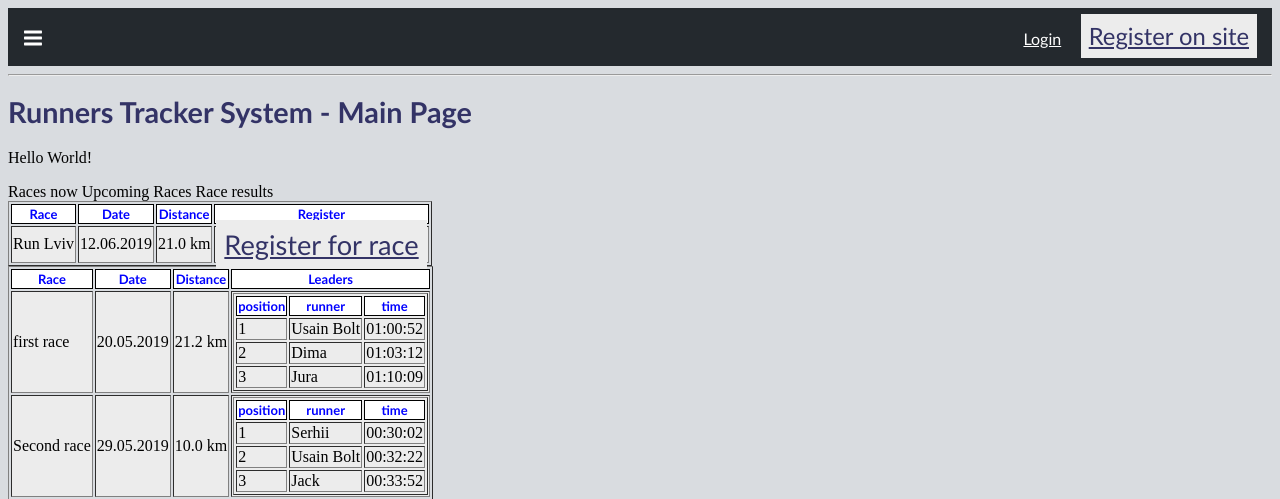
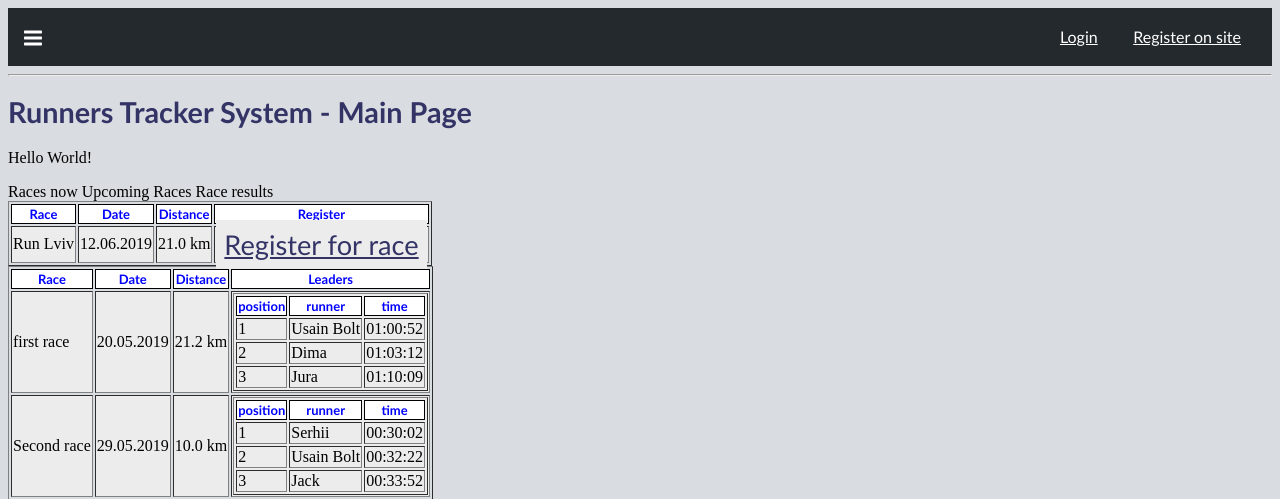
Before and after one commit to DimonLavron/RTS, a Flask app: page / in a window 1280 px wide. Shown: the top 499 px of the page. Run offline with Flask 2, Linux system fonts and the light colour scheme.

Commit message:
added register_on_site url

```diff
--- a/site/app/templates/base.html
+++ b/site/app/templates/base.html
@@ -20,11 +20,10 @@
           <a href="{{ url_for('runners_table') }}">Runners</a>
         </div>
       </div>
-        <!-- <a href="{{ url_for('index') }}">Main</a> -->
       <div class="login">
         {% if current_user.is_anonymous %}
         <a class="a-link" href="{{ url_for('login')}}">Login</a>
-        <a href="{{ url_for('register_on_site')}}">Register on site</a>
+        <a class="a-link" href="{{ url_for('register_on_site')}}">Register on site</a>
         {% else %}
         <a class="a-link" href="{{ url_for('register_runner') }}">Register Runner</a>
         <a class="a-link" href="{{ url_for('register_race') }}">Register Race</a>
```
